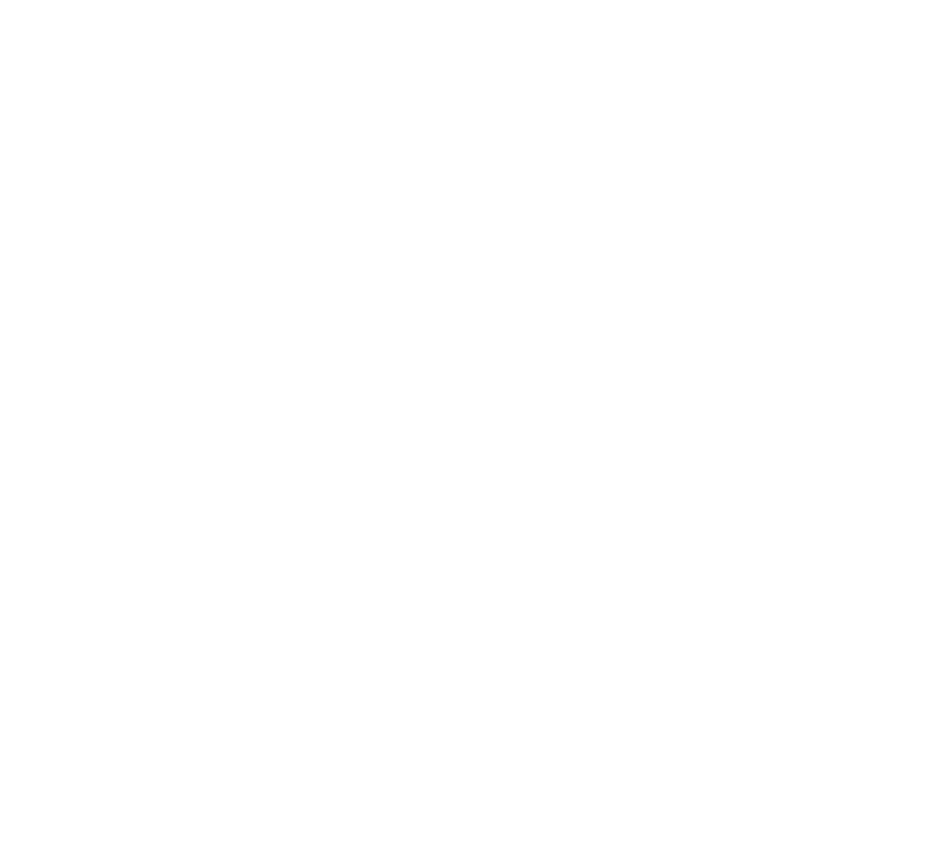
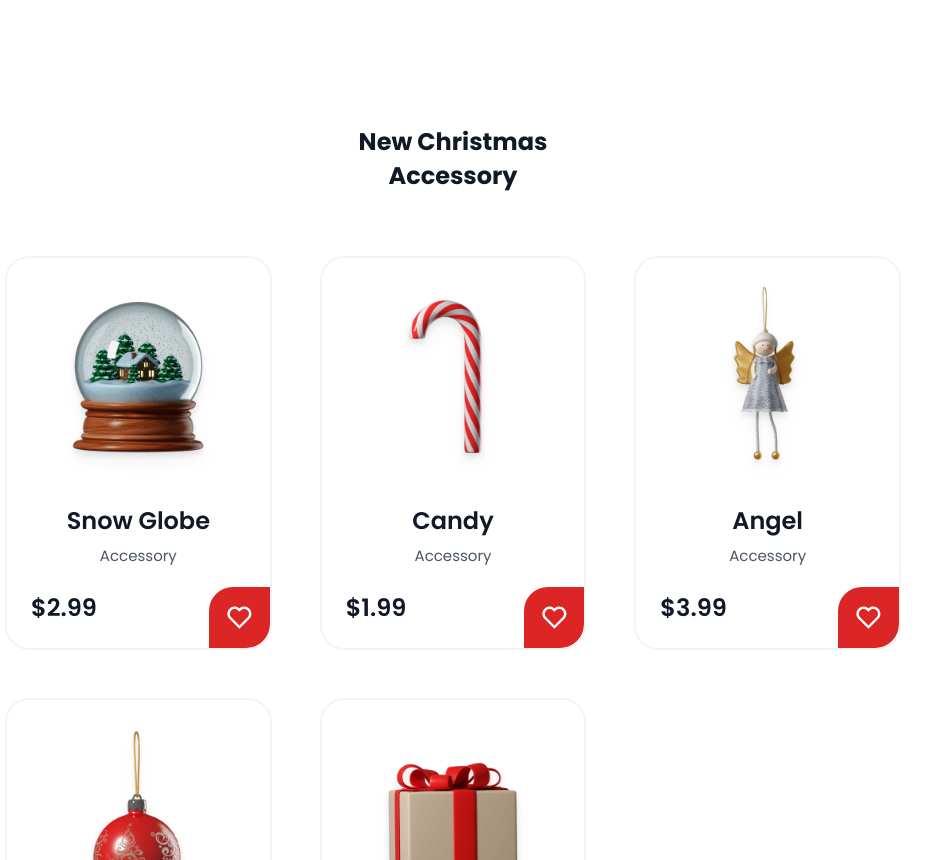
Before and after one commit to fajarfadillahh/christmas-gift-react-tailwind, a React (Vite) app: page / in a window 1280 px wide. Shown: the part 1940-2800 px from the top of the page, without its empty margins (187-1117 px from the left). Before the commit the page ends 2001 px from the top, so only its background shows below. Built offline with nearby package versions, Linux system fonts and the light colour scheme.

Commit message:
create Accessory.jsx, the part of Homepage

```diff
--- a/src/pages/Homepage.jsx
+++ b/src/pages/Homepage.jsx
@@ -4,6 +4,7 @@ import Header from "../components/Header";
 import Hero from "../parts/Homepage/Hero";
 import Share from "../parts/Homepage/Share";
 import Decorations from "../parts/Homepage/Decorations";
+import Accessory from "../parts/Homepage/Accessory";
 
 export const Homepage = () => {
   return (
@@ -12,6 +13,7 @@ export const Homepage = () => {
       <Hero />
       <Share />
       <Decorations />
+      <Accessory />
     </>
   );
 };
--- /dev/null
+++ b/src/parts/Homepage/Accessory.jsx
@@ -0,0 +1,140 @@
+import React from "react";
+import { RiHeartLine } from "react-icons/ri";
+
+import AccessoryImg1 from "../../assets/images/accessory1.png";
+import AccessoryImg2 from "../../assets/images/accessory2.png";
+import AccessoryImg3 from "../../assets/images/accessory3.png";
+import AccessoryImg4 from "../../assets/images/accessory4.png";
+import AccessoryImg5 from "../../assets/images/accessory5.png";
+
+export default function Accessory() {
+  return (
+    <div className="accessory section">
+      <div className="accessory__container container grid gap-12">
+        <div className="decorations__data justify-self-center text-center">
+          <h1 className="decorations__title section-title">
+            New Christmas <br />
+            Accessory
+          </h1>
+        </div>
+
+        <div className="accessory__group grid grid-cols-[repeat(auto-fit,minmax(240px,0.9fr))] justify-center gap-12 lg:max-w-4xl lg:grid-cols-3 lg:justify-self-center">
+          <div className="accessory__content relative grid gap-8 overflow-hidden rounded-3xl border-2 border-gray-100 px-8 pt-4 pb-20 transition-all duration-300 hover:border-white hover:bg-white hover:shadow-lg">
+            <img
+              src={AccessoryImg1}
+              className="accessory__content-img justify-self-center drop-shadow-lg"
+              alt="Accessory image"
+            />
+
+            <div className="accessory__content-data justify-self-center text-center">
+              <h3 className="accessory__content-title pb-2 text-2xl font-semibold text-gray-900">
+                Snow Globe
+              </h3>
+              <p className="accessory__content-category text-[15px] text-gray-600">
+                Accessory
+              </p>
+              <h3 className="accessory__content-price absolute left-6 bottom-6 text-2xl font-semibold text-gray-900">
+                $2.99
+              </h3>
+              <button className="accessory__content-button absolute right-0 bottom-0 rounded-tl-3xl rounded-br-3xl bg-red-600 p-4 text-[1.8rem] text-white">
+                <RiHeartLine />
+              </button>
+            </div>
+          </div>
+
+          <div className="accessory__content relative grid gap-8 overflow-hidden rounded-3xl border-2 border-gray-100 px-8 pt-4 pb-20 transition-all duration-300 hover:border-white hover:bg-white hover:shadow-lg">
+            <img
+              src={AccessoryImg2}
+              className="accessory__content-img justify-self-center drop-shadow-lg"
+              alt="Accessory image"
+            />
+
+            <div className="accessory__content-data justify-self-center text-center">
+              <h3 className="accessory__content-title pb-2 text-2xl font-semibold text-gray-900">
+                Candy
+              </h3>
+              <p className="accessory__content-category text-[15px] text-gray-600">
+                Accessory
+              </p>
+              <h3 className="accessory__content-price absolute left-6 bottom-6 text-2xl font-semibold text-gray-900">
+                $1.99
+              </h3>
+              <button className="accessory__content-button absolute right-0 bottom-0 rounded-tl-3xl rounded-br-3xl bg-red-600 p-4 text-[1.8rem] text-white">
+                <RiHeartLine />
+              </button>
+            </div>
+          </div>
+
+          <div className="accessory__content relative grid gap-8 overflow-hidden rounded-3xl border-2 border-gray-100 px-8 pt-4 pb-20 transition-all duration-300 hover:border-white hover:bg-white hover:shadow-lg">
+            <img
+              src={AccessoryImg3}
+              className="accessory__content-img justify-self-center drop-shadow-lg"
+              alt="Accessory image"
+            />
+
+            <div className="accessory__content-data justify-self-center text-center">
+              <h3 className="accessory__content-title pb-2 text-2xl font-semibold text-gray-900">
+                Angel
+              </h3>
+              <p className="accessory__content-category text-[15px] text-gray-600">
+                Accessory
+              </p>
+              <h3 className="accessory__content-price absolute left-6 bottom-6 text-2xl font-semibold text-gray-900">
+                $3.99
+              </h3>
+              <button className="accessory__content-button absolute right-0 bottom-0 rounded-tl-3xl rounded-br-3xl bg-red-600 p-4 text-[1.8rem] text-white">
+                <RiHeartLine />
+              </button>
+            </div>
+          </div>
+
+          <div className="accessory__content relative grid gap-8 overflow-hidden rounded-3xl border-2 border-gray-100 px-8 pt-4 pb-20 transition-all duration-300 hover:border-white hover:bg-white hover:shadow-lg">
+            <img
+              src={AccessoryImg4}
+              className="accessory__content-img justify-self-center drop-shadow-lg"
+              alt="Accessory image"
+            />
+
+            <div className="accessory__content-data justify-self-center text-center">
+              <h3 className="accessory__content-title pb-2 text-2xl font-semibold text-gray-900">
+                Sphere
+              </h3>
+              <p className="accessory__content-category text-[15px] text-gray-600">
+                Accessory
+              </p>
+              <h3 className="accessory__content-price absolute left-6 bottom-6 text-2xl font-semibold text-gray-900">
+                $1.99
+              </h3>
+              <button className="accessory__content-button absolute right-0 bottom-0 rounded-tl-3xl rounded-br-3xl bg-red-600 p-4 text-[1.8rem] text-white">
+                <RiHeartLine />
+              </button>
+            </div>
+          </div>
+
+          <div className="accessory__content relative grid gap-8 overflow-hidden rounded-3xl border-2 border-gray-100 px-8 pt-4 pb-20 transition-all duration-300 hover:border-white hover:bg-white hover:shadow-lg">
+            <img
+              src={AccessoryImg5}
+              className="accessory__content-img justify-self-center drop-shadow-lg"
+              alt="Accessory image"
+            />
+
+            <div className="accessory__content-data justify-self-center text-center">
+              <h3 className="accessory__content-title pb-2 text-2xl font-semibold text-gray-900">
+                Surprise Gift
+              </h3>
+              <p className="accessory__content-category text-[15px] text-gray-600">
+                Accessory
+              </p>
+              <h3 className="accessory__content-price absolute left-6 bottom-6 text-2xl font-semibold text-gray-900">
+                $6.99
+              </h3>
+              <button className="accessory__content-button absolute right-0 bottom-0 rounded-tl-3xl rounded-br-3xl bg-red-600 p-4 text-[1.8rem] text-white">
+                <RiHeartLine />
+              </button>
+            </div>
+          </div>
+        </div>
+      </div>
+    </div>
+  );
+}
--- a/src/parts/Homepage/Share.jsx
+++ b/src/parts/Homepage/Share.jsx
@@ -6,7 +6,7 @@ import ShareImg from "../../assets/images/shared.png";
 export default function Share() {
   return (
     <div className="share section">
-      <div className="share__container container grid gap-12 sm:grid-cols-2 sm:items-center">
+      <div className="share__container container grid gap-12 sm:grid-cols-2 sm:items-center lg:max-w-4xl">
         <div className="share__data justify-self-center text-center sm:text-left">
           <h1 className="share__title section-title">
             Sharing Is The Best Gift <br />
```
